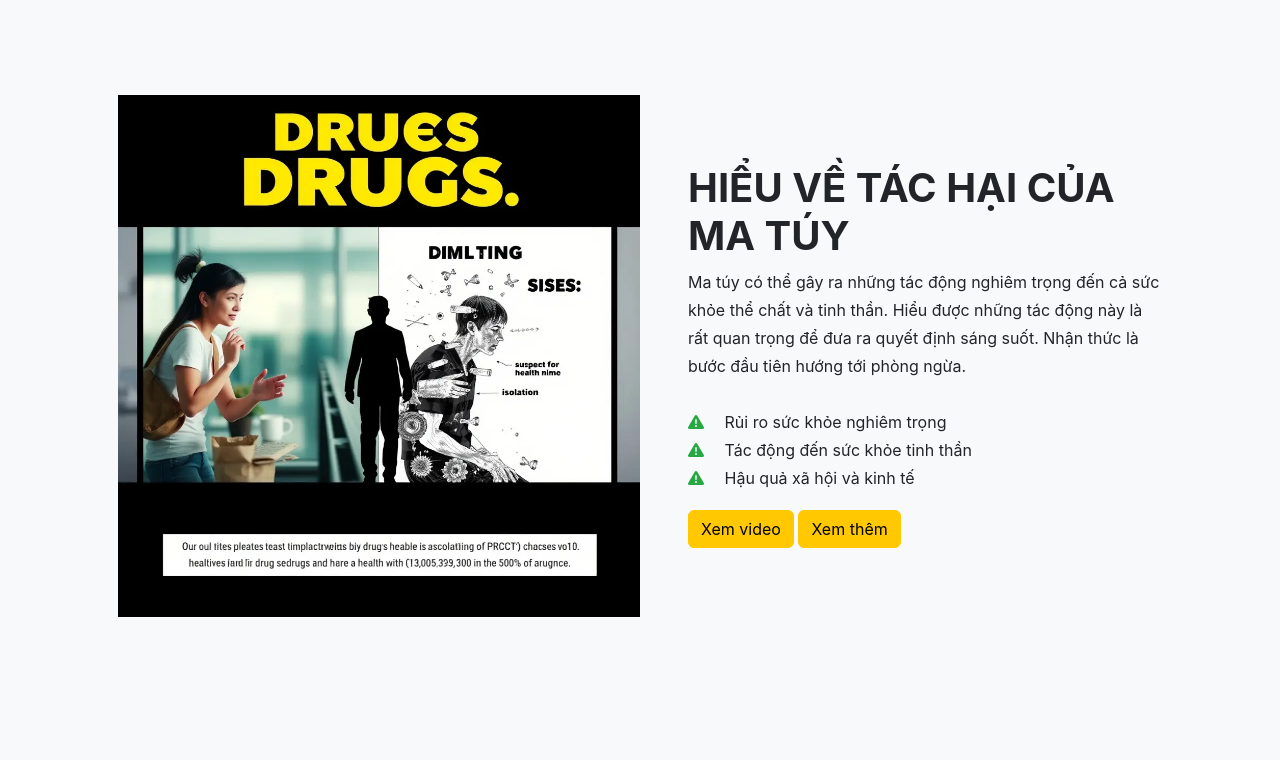
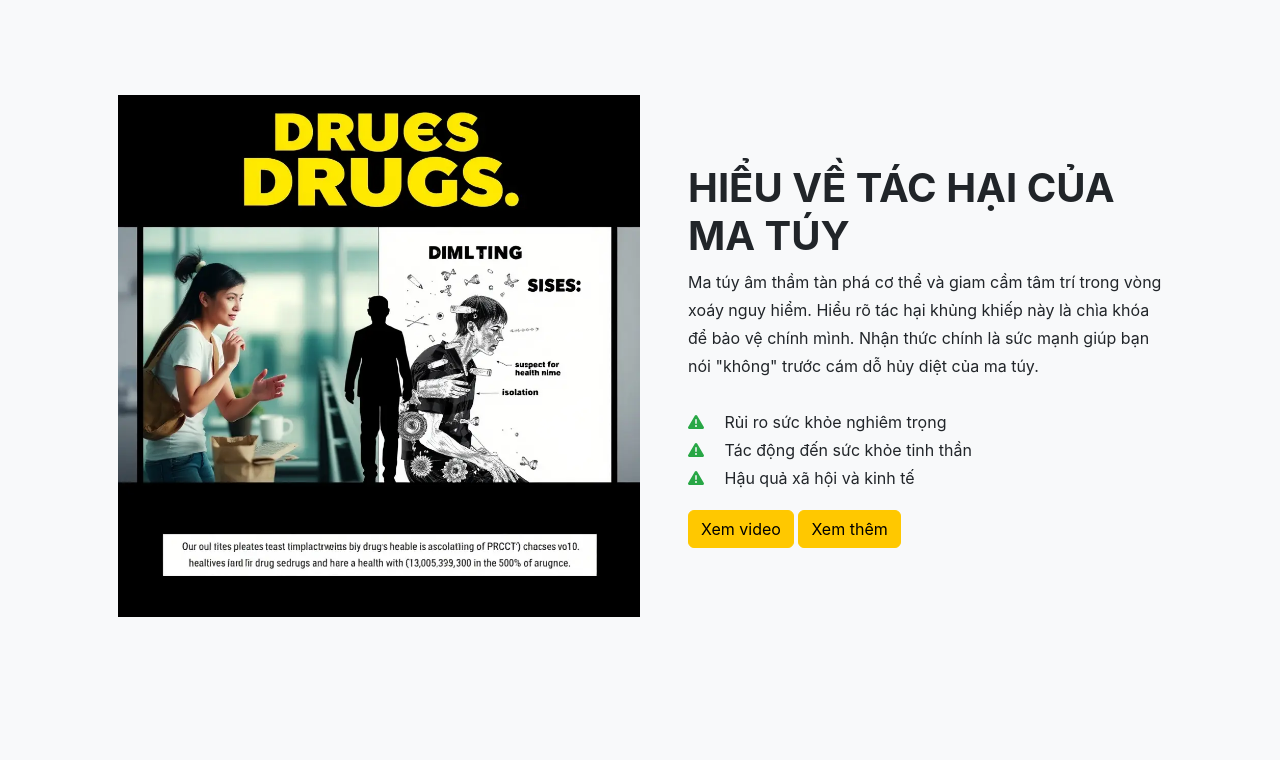
Before and after one commit to hieutt39/DQH, a Django app: page / in a window 1280 px wide. Shown: the part 2615-3375 px from the top of the page. Run offline with Django 3.2, Linux system fonts and the light colour scheme; some libraries are stand-ins or nearby versions.

Commit message:
update index

```diff
--- a/src/templates/web/index.html
+++ b/src/templates/web/index.html
@@ -81,7 +81,9 @@
                     <div class="col-xl-6 col-lg-6">
                         <div class="featured-text text-left text-lg-left ps-5">
                             <h4 class="text-uppercase">Hiểu về tác hại của ma túy</h4>
-                            <p class="text-black-100 mb-0">Ma túy có thể gây ra những tác động nghiêm trọng đến cả sức khỏe thể chất và tinh thần. Hiểu được những tác động này là rất quan trọng để đưa ra quyết định sáng suốt. Nhận thức là bước đầu tiên hướng tới phòng ngừa.</p>
+                            <p class="text-black-100 mb-0">
+                                Ma túy âm thầm tàn phá cơ thể và giam cầm tâm trí trong vòng xoáy nguy hiểm. Hiểu rõ tác hại khủng khiếp này là chìa khóa để bảo vệ chính mình. Nhận thức chính là sức mạnh giúp bạn nói "không" trước cám dỗ hủy diệt của ma túy.
+                            </p>
                             <ul class="elementor-icon-list-items">
                                 <li class="elementor-icon-list-item">
                                     <span class="elementor-icon-list-icon">
```
